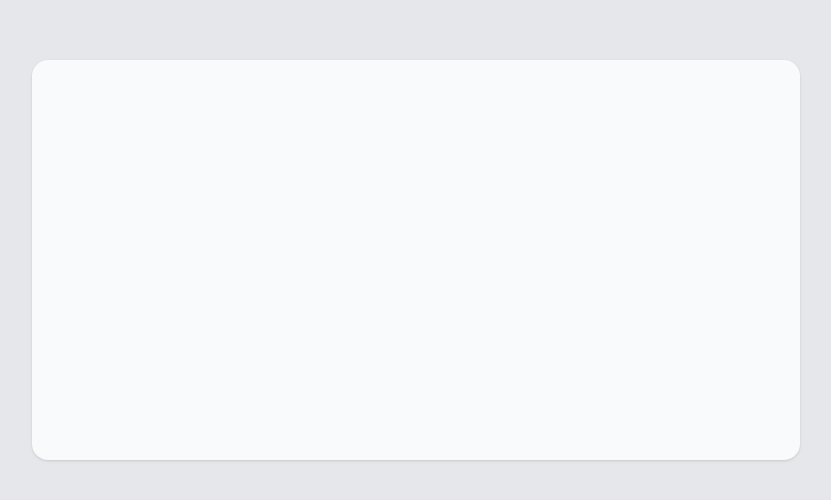
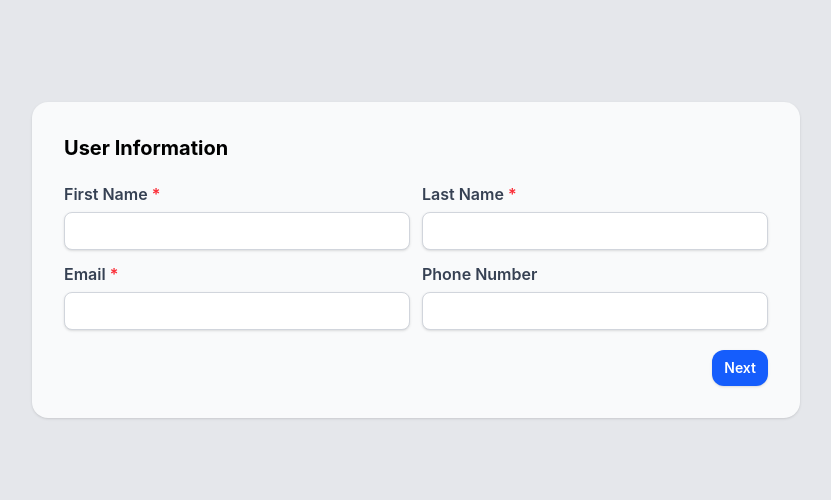
Before and after one commit to firepeashooter/basic-web-form, a React (Vite) app: page / in a window 1280 px wide. Shown: the part 140-640 px from the top of the page, without its empty margins (224-1055 px from the left). Built offline with nearby package versions, Linux system fonts and the light colour scheme.

Commit message:
feat: add functionality for next button to move through the form

```diff
--- a/src/App.tsx
+++ b/src/App.tsx
@@ -1,15 +1,45 @@
+import UserInfo from "./FormPages/UserInfo"
+import MedicalHistory from "./FormPages/MedicalHistory"
+import LifestyleHabits from "./FormPages/LifestyleHabits"
+import { useState } from "react"
+
+
 function App() {
+
+	//Track form page
+	const [currentStep, setCurrentStep] = useState(1)
+
+	// Handle submission of the form
+	const handleFinalSubmit = (e: React.FormEvent) => {
+		e.preventDefault()
+		console.log("Submitting Form!")
+	}
 
 	return (
 		<div className="flex justify-center items-center bg-gray-200 w-full min-h-screen">
+			<form
+				onSubmit={handleFinalSubmit}
+				className="w-3xl bg-gray-50 rounded-2xl shadow p-8"
+			>
 
-			<div className="w-3xl bg-gray-50 min-h-100 rounded-2xl shadow">
+				{currentStep === 1 && (
+					<UserInfo
+						onNext={() => setCurrentStep(2)}
+					/>
+				)}
 
+				{currentStep === 2 && (
+					<MedicalHistory
+						onNext={() => setCurrentStep(3)}
+					/>
+				)}
 
+				{currentStep === 3 && (
+					<LifestyleHabits
+					/>
+				)}
 
-
-			</div>
-
+			</form>
 		</div>
 	)
 }
--- a/src/FormPages/LifestyleHabits.tsx
+++ b/src/FormPages/LifestyleHabits.tsx
@@ -1,5 +1,6 @@
 import DietarySection from '../Components/DietarySection';
 import SleepSliderSection from '../Components/SleepSliderSection';
+
 
 function LifestyleHabits() {
 
@@ -15,7 +16,7 @@ function LifestyleHabits() {
 
 			<div className="flex justify-end">
 				<button
-					type="button"
+					type="submit"
 					className="rounded-xl bg-blue-600 px-3 py-2 text-sm font-semibold text-white shadow-sm transition-all hover:bg-blue-500 active:scale-[0.99] focus-visible:outline focus-visible:outline-2 focus-visible:outline-offset-2 focus-visible:outline-blue-600 disabled:opacity-50 disabled:pointer-events-none"
 				>
 					Submit
--- a/src/FormPages/MedicalHistory.tsx
+++ b/src/FormPages/MedicalHistory.tsx
@@ -3,7 +3,11 @@ import BloodTypeDropDown from "../Components/BloodTypeDropDown"
 import RadioInputField from "../Components/RadioInputField"
 import TextInput from "../Components/TextInput"
 
-function MedicalHistory() {
+interface MedicalHistoryProps {
+	onNext: () => void;
+}
+
+function MedicalHistory({ onNext }: MedicalHistoryProps) {
 	return (
 
 		<div className="flex flex-col justify-center gap-5">
@@ -30,6 +34,7 @@ function MedicalHistory() {
 				<button
 					type="button"
 					className="rounded-xl bg-blue-600 px-3 py-2 text-sm font-semibold text-white shadow-sm transition-all hover:bg-blue-500 active:scale-[0.99] focus-visible:outline focus-visible:outline-2 focus-visible:outline-offset-2 focus-visible:outline-blue-600 disabled:opacity-50 disabled:pointer-events-none"
+					onClick={onNext}
 				>
 					Next
 				</button>
--- a/src/FormPages/UserInfo.tsx
+++ b/src/FormPages/UserInfo.tsx
@@ -1,7 +1,10 @@
 import TextInput from "../Components/TextInput"
 
+interface UserInfoProps {
+	onNext: () => void;
+}
 
-function UserInfo() {
+function UserInfo({ onNext }: UserInfoProps) {
 
 	return (
 		<div className="flex flex-col justify-center gap-5">
@@ -20,6 +23,7 @@ function UserInfo() {
 				<button
 					type="button"
 					className="rounded-xl bg-blue-600 px-3 py-2 text-sm font-semibold text-white shadow-sm transition-all hover:bg-blue-500 active:scale-[0.99] focus-visible:outline focus-visible:outline-2 focus-visible:outline-offset-2 focus-visible:outline-blue-600 disabled:opacity-50 disabled:pointer-events-none"
+					onClick={onNext}
 				>
 					Next
 				</button>
```
